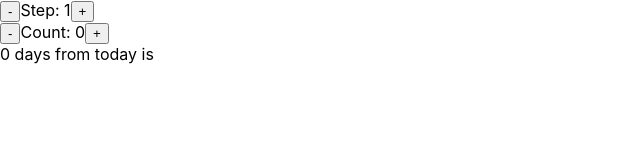
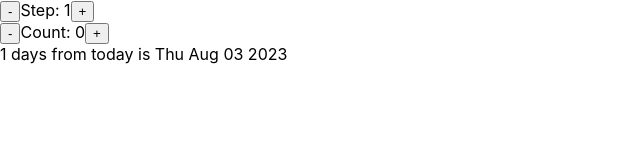
Before and after one commit to Wolfinbarger/date-counter, a React (Create React App) app: page / in a window 1280 px wide. Shown: the top 160 px of the page, without its empty margins (0-640 px from the left). Built offline with nearby package versions, Linux system fonts and the light colour scheme.

Commit message:
implemented to return date base on step and count input

```diff
--- a/src/App.js
+++ b/src/App.js
@@ -12,14 +12,25 @@ export default App;
 
 function Counter() {
   const [step, setStep] = useState(1);
-  const [count, setcount] = useState(0);
+  const [count, setCount] = useState(0);
+  const date = new Date();
+
+  date.setDate(date.getDate() + count * step);
 
   function handlePreviousStep() {
-    setStep((ps) => (ps != 1 ? ps - 1 : 1));
+    setStep((ps) => (ps !== 1 ? ps - 1 : 1));
   }
 
   function handleNextStep() {
     setStep((ps) => ps + 1);
+  }
+
+  function handlePreviousCount() {
+    setCount((sc) => sc - 1);
+  }
+
+  function handleNextCount() {
+    setCount((sc) => sc + 1);
   }
 
   return (
@@ -30,11 +41,13 @@ function Counter() {
         <button onClick={handleNextStep}>+</button>
       </div>
       <div>
-        <button>-</button>
+        <button onClick={handlePreviousCount}>-</button>
         Count: {count}
-        <button>+</button>
+        <button onClick={handleNextCount}>+</button>
       </div>
-      <div>{count} days from today is</div>
+      <div>
+        {step} days from today is {date.toDateString()}
+      </div>
     </>
   );
 }
```
